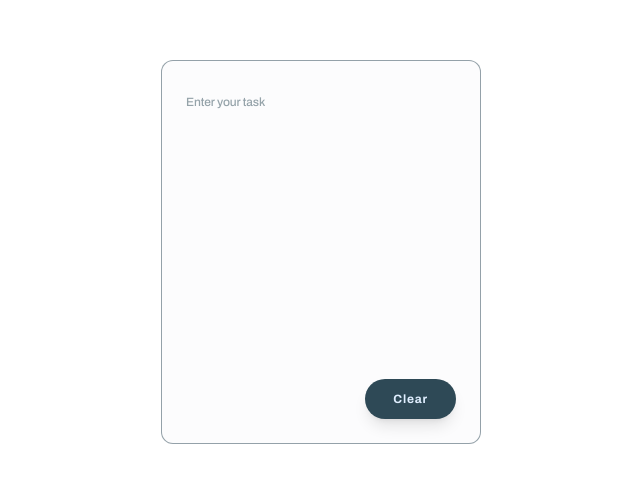
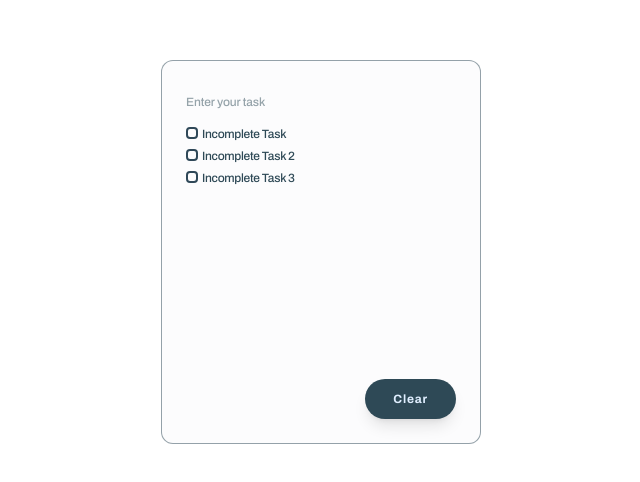
Before and after one commit to davemiyazaki/TinyToDo, a React (Vite) app: page / in a window 1280 px wide. Shown: the part 148-630 px from the top of the page, without its empty margins (319-959 px from the left). Built offline with nearby package versions, Linux system fonts and the light colour scheme.

Commit message:
Successfully reads and displays data from JSON file

```diff
--- /dev/null
+++ b/public/toDoList.json
@@ -0,0 +1,17 @@
+[
+  {
+  "name":"Incomplete Task",
+  "id":0,
+  "isCompleted":false
+  },
+  {
+  "name":"Incomplete Task 2",
+  "id":1,
+  "isCompleted":false
+  },
+  {
+  "name":"Incomplete Task 3",
+  "id":2,
+  "isCompleted":false
+  }
+]
--- a/src/components/ToDoList.jsx
+++ b/src/components/ToDoList.jsx
@@ -12,9 +12,24 @@ const clearInput = (input) => {
 }
 
 
-
 const ToDoList = () => {
   const [toDoList, setToDoList] = useState([]);
+
+  const fetchDataFromJSON = ()=>{
+      fetch('/toDoList.json',
+      {
+        headers : {
+          'Content-Type': 'application/json',
+          'Accept': 'application/json'
+          }
+      }
+      ).then((response)=>{
+          if(!response.ok){throw new Error(`HTTP error! status: ${response.status}`)}
+          console.log(response);
+          return response.json();
+        }).then((JSONdata)=>{setToDoList(JSONdata);console.log(toDoList)}).catch(error => console.error('there has bee a problem with your fetch operation', error));
+  }
+
   const addToDoItem = (input) =>{
     console.log("addToDoItem is in process");
     console.log(input);
@@ -22,8 +37,9 @@ const ToDoList = () => {
   }
 
   useEffect(() => {
+    fetchDataFromJSON();
     const entryField = document.getElementById("EntryField_input");
-  entryField.addEventListener("keydown",
+    /* entryField.addEventListener("keydown",
         (e)=>{
           const value = e.target.value;
           if(e.code === "Enter" && value != ""){
@@ -31,12 +47,12 @@ const ToDoList = () => {
             clearInput(entryField);
             addToDoItem(value);
           }
-      });
+        });*/
   },[]);
 
   return(
     <div className="flex flex-col w-full overflow-x-scroll" id="ToDoList_main">
-      {toDoList.map((item)=>(<ToDoItem name={item.name} check_key={item.id} key={item.id} />))}
+      {toDoList && toDoList.length >0 && toDoList.map((item)=>(<ToDoItem name={item.name} check_key={item.id} key={item.id} />))}
     </div>
   );
 }
```
Lines whose indentation alone changed are shown as unchanged.
